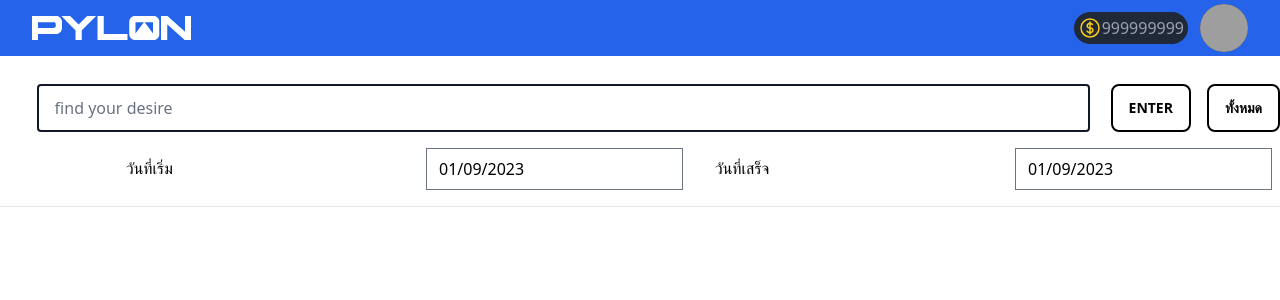
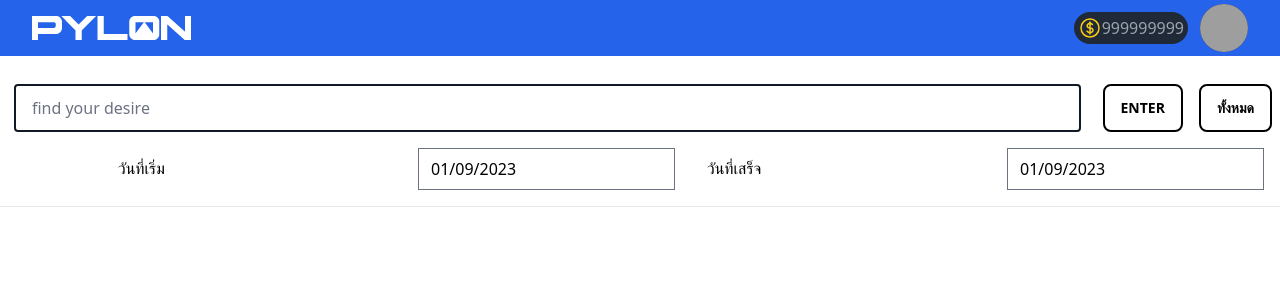
Before and after one commit to thatbeer/react_qcreport, a React (Create React App) app: page /side in a window 1280 px wide. Shown: the top 300 px of the page. Built offline with nearby package versions, Linux system fonts and the light colour scheme; sample sign-in values are in the browser's storage; grey boxes are pictures that could not be loaded.

Commit message:
fixed some little ui header

```diff
--- a/src/components/Maincard.jsx
+++ b/src/components/Maincard.jsx
@@ -45,7 +45,7 @@ const Maincard = (props) => {
     const {projectid , projName , erp , coin , zone} = props
     return (
         <>
-            <div className="relative px-2 py-1  w-screen lg:w-[800px] mx-2  h-auto
+            <div className="relative px-2 py-1  w-screen lg:w-[800px] h-auto
                             shadow-none hover:shadow-lg rounded-lg hover:bg-blue-200 transition-all duration-300">
                 <div className="w-full bg-white-100 py-2 px-2 rounded-lg border border-gray-700 hover:bg-blue-100 ">
 
--- a/src/page/MainPage.jsx
+++ b/src/page/MainPage.jsx
@@ -19,7 +19,7 @@ const projectX = [
 function Mainpage() {
     return (
         < >
-            <div className="relative top-12 mx-auto max-w-full px-4 py-8 sm:px-0">
+            <div className="w-full flex flex-col flex-grow h-screen relative lg:top-14 top-16">
                 <div className="flex flex-col items-center justify-center mx-auto ">
                     {projectX.map((list,idx) => (
                         <ul key={idx} className="lg:mx-auto ">
--- a/src/page/SidePage.jsx
+++ b/src/page/SidePage.jsx
@@ -23,9 +23,9 @@ function SidePage() {
 
   return (
     <>
-        <div className='container mx-auto my-4 pt-[60px]'>
-            <div className='flex flex-col mx-4 w-full justify-center'>
-                <div className='flex flex-row my-2  mx-2 justify-center'>
+        <div className='my-4 pt-[60px] mx-auto'>
+            <div className='flex flex-col w-full justify-center'>
+                <div className='flex flex-row my-2'>
                     <input
                         className='w-5/6 px-4 mx-auto border-2 rounded border-gray-900'
                         placeholder="find your desire"
@@ -33,7 +33,7 @@ function SidePage() {
                     <button className='btn border-2 btn-primary mx-2'>enter</button>
                     <button className='btn border-2 btn-primary mx-2'>ทั้งหมด</button>
                 </div>
-                <div className="bg-white flex flex-row mx-2">
+                <div className="bg-white flex flex-row">
                     <div className="flex flex-col lg:flex-row my-2  mx-2 justify-end w-screen">
                         <div className="flex flex-row">
                             <p1 className="px-4 py-2 mx-2 lg:w-[300px] w-[180px] h-[50px]"><p1>วันที่เริ่ม</p1></p1>
```
